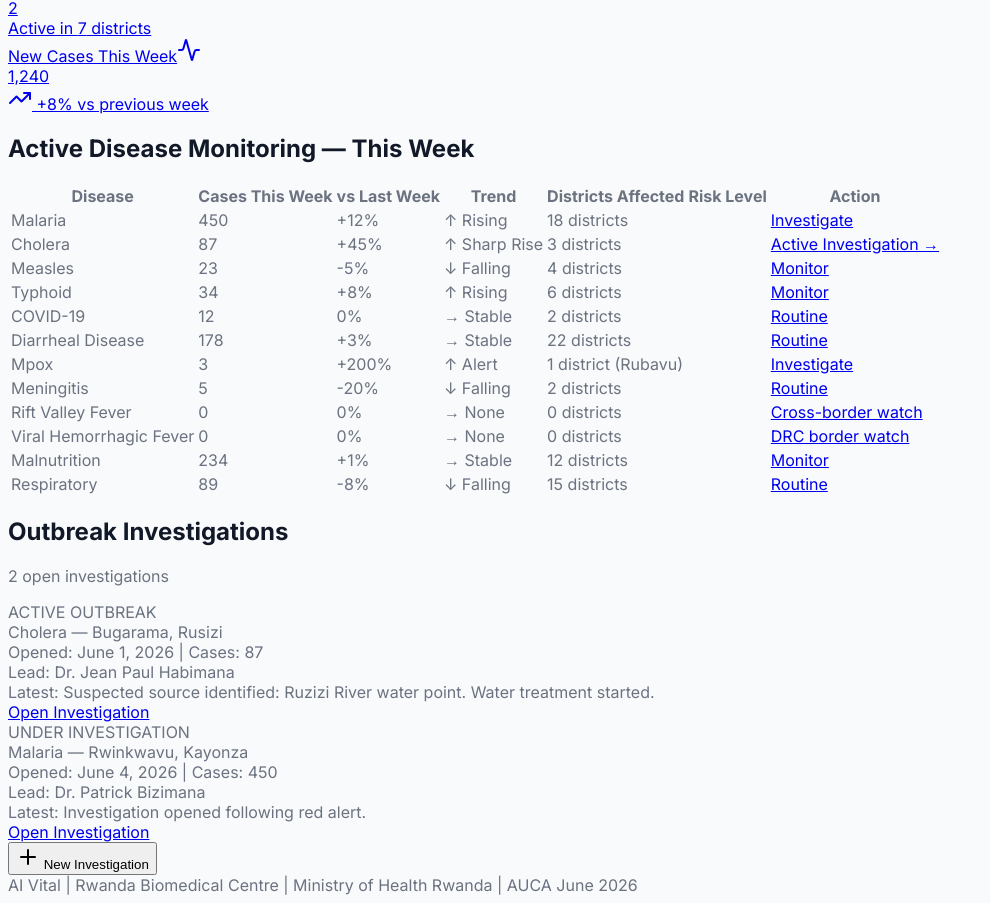
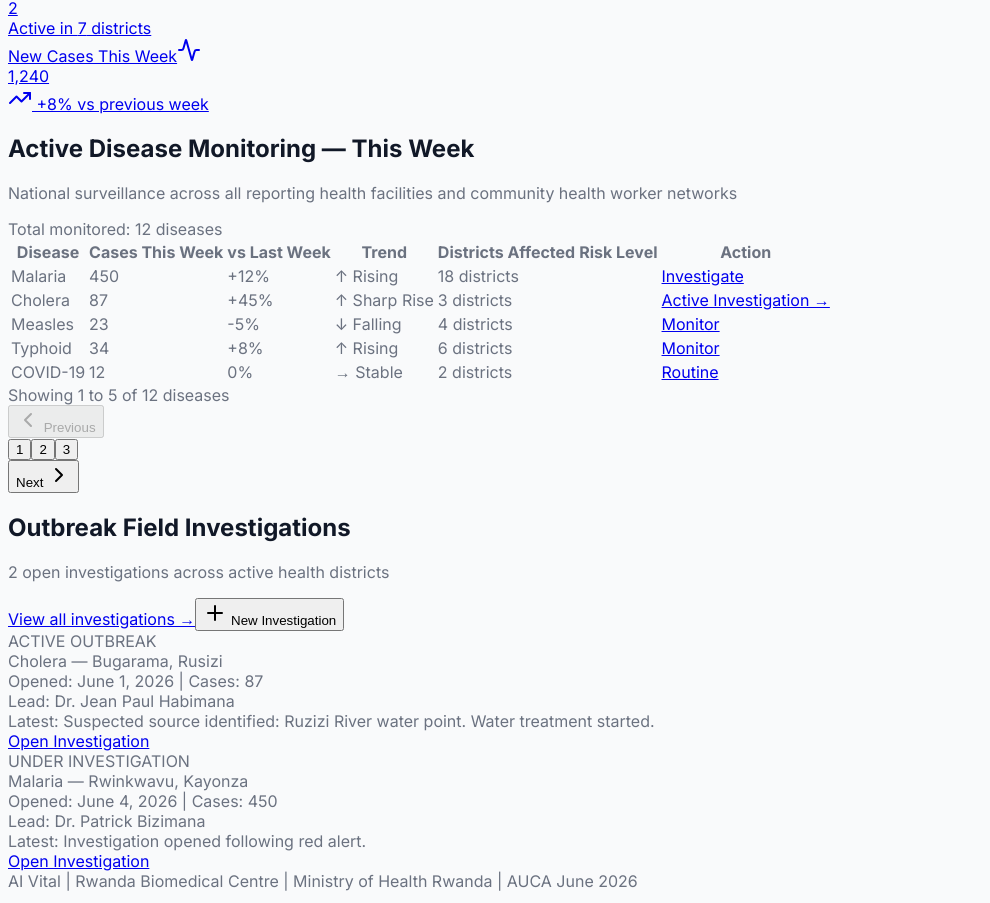
Before and after one commit to gasanashema/PHRIS-UI, a React app in the folder src/: page /epi in a window 1280 px wide. Shown: the part 623-1526 px from the top of the page, without its empty margins (0-990 px from the left). Built offline with nearby package versions, Linux system fonts and the light colour scheme; the HTML template or start-up script is replaced by a standard one.

Commit message:
feat(epi): paginate disease table, reposition outbreak widget to bottom, and remove sidebar badge

```diff
--- a/src/components/epi/EpiLayout.tsx
+++ b/src/components/epi/EpiLayout.tsx
@@ -13,7 +13,7 @@ import {
 'lucide-react';
 import { IdentityBanner, ModuleShell, Sep } from '../shared/ModuleShell';
 import { NationalRiskChip } from '../shared/NationalRiskChip';
-import { useApp } from '../../store/AppStore';
+
 interface EpiLayoutProps {
   title: string;
   subtitle?: string;
@@ -26,8 +26,6 @@ export function EpiLayout({
   breadcrumb,
   children
 }: EpiLayoutProps) {
-  const { state } = useApp();
-  const openInv = state.investigations.filter((i) => i.status !== 'closed').length;
   return (
     <ModuleShell
       fallbackRole="epi"
@@ -43,7 +41,7 @@ export function EpiLayout({
       nav={[
       { path: '/epi', icon: Home, label: 'National Overview' },
       { path: '/epi/surveillance', icon: Activity, label: 'Disease Surveillance' },
-      { path: '/epi/investigations', icon: Microscope, label: 'Outbreak Investigations', badge: openInv },
+      { path: '/epi/investigations', icon: Microscope, label: 'Outbreak Investigations' },
       { path: '/epi/patterns', icon: BarChart2, label: 'Pattern Analysis' },
       { path: '/epi/thresholds', icon: AlertTriangle, label: 'Epidemic Thresholds' },
       { path: '/epi/lab', icon: TestTube, label: 'Laboratory Data' },
--- a/src/pages/epi/EpiOverview.tsx
+++ b/src/pages/epi/EpiOverview.tsx
@@ -6,7 +6,9 @@ import {
   Activity,
   ClipboardList,
   TrendingUp,
-  Plus } from
+  Plus,
+  ChevronLeft,
+  ChevronRight } from
 'lucide-react';
 import { EpiLayout } from '../../components/epi/EpiLayout';
 import { useAlertDialogs } from '../../components/shared/AlertDialogs';
@@ -149,6 +151,11 @@ export function EpiOverview() {
   const candidates = open.filter((a) => !a.investigationId);
   const level = red.length > 0 ? 'high' : open.some((a) => a.severity === 'orange') ? 'moderate' : 'low';
 
+  const [page, setPage] = useState(1);
+  const pageSize = 5;
+  const totalPages = Math.ceil(SURVEILLANCE.length / pageSize);
+  const displayedSurveillance = SURVEILLANCE.slice((page - 1) * pageSize, page * pageSize);
+
   return (
     <EpiLayout
       title="National Disease Overview"
@@ -244,22 +251,30 @@ export function EpiOverview() {
         </Link>
       </div>
 
-      <div className="grid grid-cols-1 xl:grid-cols-[65%_minmax(0,1fr)] gap-6">
+      <div className="space-y-6">
+        {/* Active Disease Monitoring — Full Width with Pagination */}
         <div className="bg-white rounded-lg shadow-card border border-border overflow-hidden">
-          <div className="p-5 border-b border-border">
+          <div className="p-5 border-b border-border flex flex-col sm:flex-row sm:items-center sm:justify-between gap-2">
+            <div>
               <h2 className="text-[16px] font-bold text-epi-text">Active Disease Monitoring — This Week</h2>
+              <p className="text-[12px] text-epi-muted mt-0.5">National surveillance across all reporting health facilities and community health worker networks</p>
             </div>
+            <div className="text-[12px] text-epi-muted font-medium">
+              Total monitored: <span className="font-bold text-epi-text">{SURVEILLANCE.length} diseases</span>
+            </div>
+          </div>
+
           <div className="overflow-x-auto">
             <table className="w-full text-left text-[13px]">
               <thead className="bg-epi-bg/50 text-epi-muted font-medium border-b border-border">
                 <tr>
-                  {['Disease', 'Cases This Week', 'vs Last Week', 'Trend', 'Districts Affected', 'Risk Level', 'Action'].map((h) =>
+                  {['Disease', 'Cases This Week', 'vs Last Week', 'Trend', 'Districts Affected', 'Risk Level', 'Action'].map((h) => (
                     <th key={h} className="px-4 py-3">{h}</th>
-                  )}
+                  ))}
                 </tr>
               </thead>
               <tbody className="divide-y divide-border">
-                {SURVEILLANCE.map((row, i) => {
+                {displayedSurveillance.map((row, i) => {
                   const isRed = row.risk === 'red';
                   const isOrange = row.risk === 'orange';
                   return (
@@ -273,61 +288,122 @@ export function EpiOverview() {
                       <td className="px-4 py-3">
                         <Link
                           to={`/warning/history?q=${encodeURIComponent(row.disease)}`}
-                          className={`font-bold text-[12px] hover:underline ${isRed ? 'text-epi-red' : isOrange ? 'text-epi-amber' : 'text-epi'}`}>
-
+                          className={`font-bold text-[12px] hover:underline ${isRed ? 'text-epi-red' : isOrange ? 'text-epi-amber' : 'text-epi'}`}
+                        >
                           {row.action}
                         </Link>
                       </td>
-                    </tr>);
-
+                    </tr>
+                  );
                 })}
               </tbody>
             </table>
           </div>
+
+          {/* Pagination Controls */}
+          <div className="p-4 border-t border-border flex flex-col sm:flex-row items-center justify-between gap-3 text-[13px]">
+            <div className="text-epi-muted">
+              Showing <span className="font-semibold text-epi-text">{(page - 1) * pageSize + 1}</span> to <span className="font-semibold text-epi-text">{Math.min(page * pageSize, SURVEILLANCE.length)}</span> of <span className="font-semibold text-epi-text">{SURVEILLANCE.length}</span> diseases
+            </div>
+            <div className="flex items-center gap-1.5">
+              <button
+                type="button"
+                onClick={() => setPage((p) => Math.max(1, p - 1))}
+                disabled={page === 1}
+                className="inline-flex items-center gap-1 px-3 py-1.5 rounded-md border border-border bg-white text-epi-text hover:bg-epi-bg/60 disabled:opacity-40 disabled:cursor-not-allowed text-[12px] font-medium transition-colors"
+              >
+                <ChevronLeft className="w-4 h-4" /> Previous
+              </button>
+              <div className="flex items-center gap-1">
+                {Array.from({ length: totalPages }, (_, idx) => idx + 1).map((p) => (
+                  <button
+                    key={p}
+                    type="button"
+                    onClick={() => setPage(p)}
+                    className={`w-8 h-8 rounded-md text-[12px] font-semibold transition-colors ${
+                      page === p
+                        ? 'bg-epi text-white'
+                        : 'border border-border bg-white text-epi-text hover:bg-epi-bg/60'
+                    }`}
+                  >
+                    {p}
+                  </button>
+                ))}
+              </div>
+              <button
+                type="button"
+                onClick={() => setPage((p) => Math.min(totalPages, p + 1))}
+                disabled={page === totalPages}
+                className="inline-flex items-center gap-1 px-3 py-1.5 rounded-md border border-border bg-white text-epi-text hover:bg-epi-bg/60 disabled:opacity-40 disabled:cursor-not-allowed text-[12px] font-medium transition-colors"
+              >
+                Next <ChevronRight className="w-4 h-4" />
+              </button>
+            </div>
+          </div>
         </div>
 
-        <div className="bg-white rounded-lg shadow-card border border-border p-5 flex flex-col h-fit">
-          <div className="mb-4">
-            <h2 className="text-[16px] font-bold text-epi-text">Outbreak Investigations</h2>
-            <p className="text-[13px] text-epi-muted">{invOpen.length} open investigations</p>
+        {/* Outbreak Investigations Widget — Bottom of the Table */}
+        <div className="bg-white rounded-lg shadow-card border border-border p-5">
+          <div className="flex flex-col sm:flex-row sm:items-center sm:justify-between gap-3 mb-5">
+            <div>
+              <h2 className="text-[16px] font-bold text-epi-text">Outbreak Field Investigations</h2>
+              <p className="text-[13px] text-epi-muted">{invOpen.length} open investigations across active health districts</p>
+            </div>
+            <div className="flex items-center gap-3">
+              <Link
+                to="/epi/investigations"
+                className="text-[13px] font-bold text-epi hover:underline"
+              >
+                View all investigations →
+              </Link>
+              <button
+                onClick={() => setPicker(true)}
+                className="h-9 px-4 bg-epi hover:bg-epi-dark text-white text-[13px] font-bold rounded-md flex items-center gap-2 transition-colors"
+              >
+                <Plus className="w-4 h-4" /> New Investigation
+              </button>
+            </div>
           </div>
 
-          <div className="space-y-3 mb-4">
+          {invOpen.length === 0 ? (
+            <div className="text-center py-8 text-epi-muted text-[13px] border border-dashed border-border rounded-lg">
+              No active outbreak investigations currently underway.
+            </div>
+          ) : (
+            <div className="grid grid-cols-1 md:grid-cols-2 lg:grid-cols-4 gap-4">
               {invOpen.slice(0, 4).map((inv) => {
                 const tone = inv.status === 'requested' ? 'border-l-[#EAB308]' : inv.priority === 'Critical' ? 'border-l-epi-red' : 'border-l-epi-amber';
                 const label = inv.status === 'requested' ? 'text-[#EAB308]' : inv.priority === 'Critical' ? 'text-epi-red' : 'text-epi-amber';
                 const dotBg = inv.status === 'requested' ? 'bg-[#EAB308]' : inv.priority === 'Critical' ? 'bg-epi-red' : 'bg-epi-amber';
                 return (
-                <div key={inv.id} className={`border-l-4 ${tone} border border-border rounded-r-lg p-4 bg-white`}>
-                  <div className={`text-[11px] font-bold mb-1 flex items-center gap-1.5 ${label}`}>
+                  <div key={inv.id} className={`border-l-4 ${tone} border border-border rounded-r-lg p-4 bg-white flex flex-col justify-between hover:shadow-sm transition-shadow`}>
+                    <div>
+                      <div className={`text-[11px] font-bold mb-1.5 flex items-center gap-1.5 ${label}`}>
                         <span className={`w-2 h-2 rounded-full inline-block ${dotBg}`} />
                         <span>{inv.status === 'requested' ? 'REQUESTED BY DISTRICT' : inv.priority === 'Critical' ? 'ACTIVE OUTBREAK' : 'UNDER INVESTIGATION'}</span>
                       </div>
-                  <div className="text-[14px] font-bold text-epi-text mb-2">
+                      <div className="text-[14px] font-bold text-epi-text mb-2 line-clamp-1">
                         {inv.disease} — {inv.sector ? `${inv.sector}, ` : ''}{inv.district}
                       </div>
-                  <div className="text-[12px] text-epi-muted space-y-1 mb-3">
-                    <div>Opened: {fmtDate(inv.openedAt)} | Cases: {inv.cases}</div>
-                    <div>Lead: {inv.lead}</div>
-                    <div className="font-medium text-epi-text">Latest: {inv.updates[inv.updates.length - 1]?.text}</div>
+                      <div className="text-[12px] text-epi-muted space-y-1 mb-4">
+                        <div>Opened: {fmtDate(inv.openedAt)} | Cases: <span className="font-medium text-epi-text">{inv.cases}</span></div>
+                        <div className="truncate">Lead: {inv.lead}</div>
+                        <div className="font-medium text-epi-text text-[11px] line-clamp-2 bg-epi-bg/40 p-1.5 rounded">
+                          Latest: {inv.updates[inv.updates.length - 1]?.text}
+                        </div>
+                      </div>
                     </div>
                     <Link
                       to={`/epi/investigations?id=${inv.id}`}
-                    className="inline-flex h-8 px-4 bg-epi hover:bg-epi-dark text-white text-[12px] font-semibold rounded-md items-center justify-center">
-
+                      className="inline-flex h-8 w-full bg-epi hover:bg-epi-dark text-white text-[12px] font-semibold rounded-md items-center justify-center transition-colors"
+                    >
                       {inv.status === 'requested' ? 'Review Request' : 'Open Investigation'}
                     </Link>
-                </div>);
-
+                  </div>
+                );
               })}
             </div>
-
-          <button
-            onClick={() => setPicker(true)}
-            className="w-full h-10 border-2 border-epi text-epi hover:bg-epi/5 text-[13px] font-bold rounded-md flex items-center justify-center gap-2 mt-auto">
-
-            <Plus className="w-4 h-4" /> New Investigation
-          </button>
+          )}
         </div>
       </div>
 
```
Lines whose indentation alone changed are shown as unchanged.
